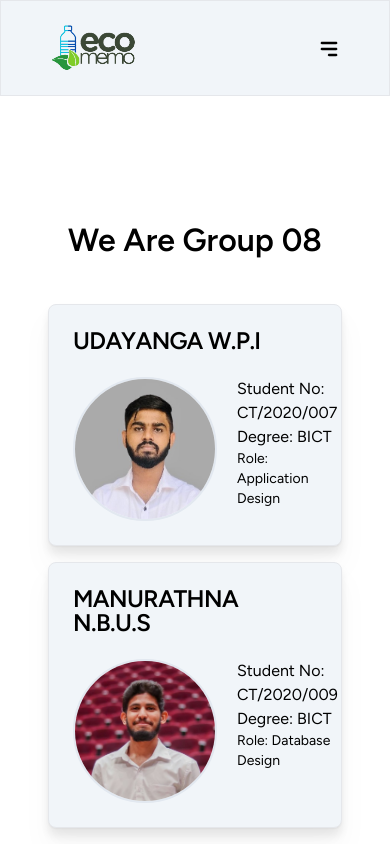
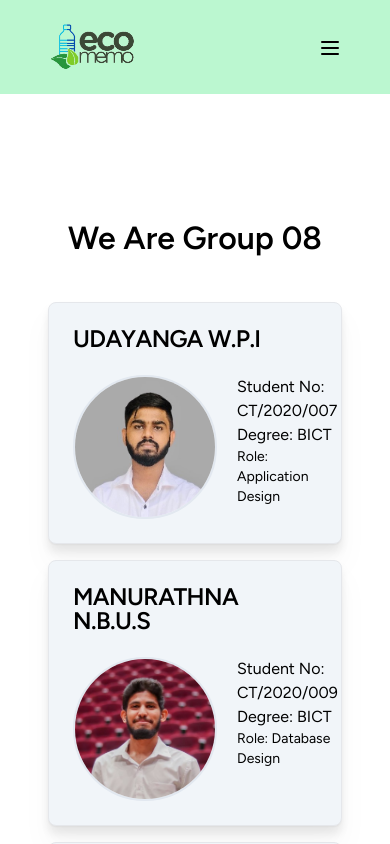
Before and after one commit to NuwanSD/Eco-Memories-NextJS, a Next.js app: page /about in a window 390 px wide. Shown: the top 844 px of the page. Built offline with nearby package versions, Linux system fonts and the light colour scheme.

Commit message:
updated the section 2

```diff
--- a/app/(index)/components/BgGradientDemo.tsx
+++ b/app/(index)/components/BgGradientDemo.tsx
@@ -1,9 +1,10 @@
 "use client";
 import React from "react";
+
 import { BackgroundGradient } from "../../../components/ui/background-gradient";
-// import { IconAppWindow } from "@tabler/icons-react";
+
 import Image from "next/image";
-import { Item } from "@radix-ui/react-accordion";
+
 import Link from "next/link";
 
 const CardProvider = [
@@ -47,7 +48,7 @@ const CardProvider = [
 
 export function BackgroundGradientDemo() {
   return (
-    <div className="flex max-lg:flex-col gap-2">
+    <div className=" grid grid-cols-2 lg:grid-cols-4 gap-4">
       {CardProvider.map((Item) => (
         <BackgroundGradient
           key={Item.id}
--- a/app/(index)/page.tsx
+++ b/app/(index)/page.tsx
@@ -1,14 +1,7 @@
 import React from "react";
-import Image from "next/image";
-import Link from "next/link";
-
-import { FaFacebook } from "react-icons/fa";
-import { FaInstagram } from "react-icons/fa";
-import { FaYoutube } from "react-icons/fa";
-import { FaPinterest } from "react-icons/fa";
 
 import FormDialog from "../../components/FormDialog";
-import Map from "../../components/MapProvider";
+
 import Accordian from "./components/accordianProvider";
 
 import ParagraphEffect from "./components/paraEffect";
@@ -28,10 +21,10 @@ const Home = () => {
       </section>
 
       {/*Do you know section*/}
-      <section className="px-12 py-20 bg-green-100">
+      <section className="px-12 py-20 bg-green-200">
         <div className="text-center ">
-          <h1 className="section-text">Do you know?</h1>
-          <div className="py-10">
+          <h1 className="section-text">Do You Know?</h1>
+          <div className="py-5">
             <ParagraphEffect />
           </div>
         </div>
@@ -39,7 +32,7 @@ const Home = () => {
 
       {/*Card section*/}
       <section className="px-12 py-20">
-        <p className="section-text text-center">We are available here</p>
+        <p className="section-text text-center">We Are Available Here</p>
         <div className="flex mt-10 justify-center">
           <BackgroundGradientDemo />
         </div>
--- a/app/analytics/page.tsx
+++ /dev/null
@@ -1,7 +0,0 @@
-import React from "react";
-
-const Analytics = () => {
-  return <div>Analytics</div>;
-};
-
-export default Analytics;
--- a/styles/globals.css
+++ b/app/globals.css
@@ -73,20 +73,6 @@
   scroll-behavior: smooth;
 }
 
-html {
-  height: 100%;
-}
-
-body {
-  min-height: 100%;
-  display: flex;
-  flex-direction: column;
-}
-
-footer {
-  margin-top: auto;
-}
-
 @layer utilities {
   .flex-center {
     @apply flex justify-center items-center;
--- a/app/layout.tsx
+++ b/app/layout.tsx
@@ -1,4 +1,4 @@
-import "../styles/globals.css";
+import "./globals.css";
 import { Figtree } from "next/font/google";
 
 const figtree = Figtree({ subsets: ["latin"] });
@@ -15,10 +15,12 @@ export default function RootLayout({ children }) {
   return (
     <html lang="en">
       <body className={figtree.className}>
-        <Navabr />
-        {children}
+        <main className="min-h-screen flex flex-col">
+          <Navabr />
+          {children}
+        </main>
+        <Footer />
       </body>
-      <Footer />
     </html>
   );
 }
--- a/components/MobileNav.tsx
+++ b/components/MobileNav.tsx
@@ -7,17 +7,11 @@ import {
   SheetTrigger,
 } from "../components/ui/sheet";
 
-import {
-  Popover,
-  PopoverContent,
-  PopoverTrigger,
-} from "../components/ui/popover";
-
 import Image from "next/image";
 import { Separator } from "../components/ui/separator";
 import Link from "next/link";
 import { useState } from "react";
-import { ChevronDown, ChevronUp } from "lucide-react";
+import { ChevronDown, ChevronUp, Menu } from "lucide-react";
 
 const MobileNav = () => {
   const [status, setStatus] = useState(false);
@@ -26,13 +20,7 @@ const MobileNav = () => {
     <nav className="md:hidden">
       <Sheet>
         <SheetTrigger className="align-middle">
-          <Image
-            src="/assets/icons/menu.svg"
-            alt="menu"
-            width={24}
-            height={24}
-            className="cursor-pointer"
-          />
+          <Menu />
         </SheetTrigger>
 
         <SheetContent className="flex flex-col bg-white md:hidden text-xl">
@@ -102,10 +90,6 @@ const MobileNav = () => {
               </div>
             )}
           </div>
-
-          {/* <Link href="/analytics" className="dropdown">
-            Anaylitcs
-          </Link> */}
         </SheetContent>
       </Sheet>
     </nav>
--- a/components/Navbar.tsx
+++ b/components/Navbar.tsx
@@ -16,7 +16,7 @@ const Navbar = () => {
   const [visible, setVisible] = useState(true);
 
   return (
-    <div className="navbar w-full gap-5 py-6 md:px-20 px-12 border border-b bg-slate-100 font-semibold">
+    <div className="navbar w-full gap-5 py-6 md:px-20 px-12 bg-green-200 font-semibold">
       <nav className="wrapper">
         <div className="flex-center flex-between">
           <div className="flex">
```
